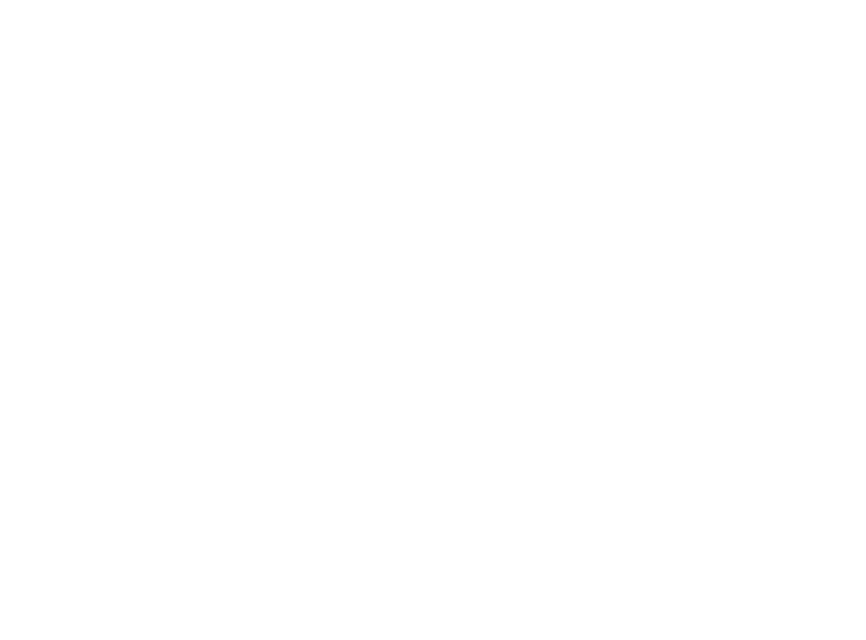
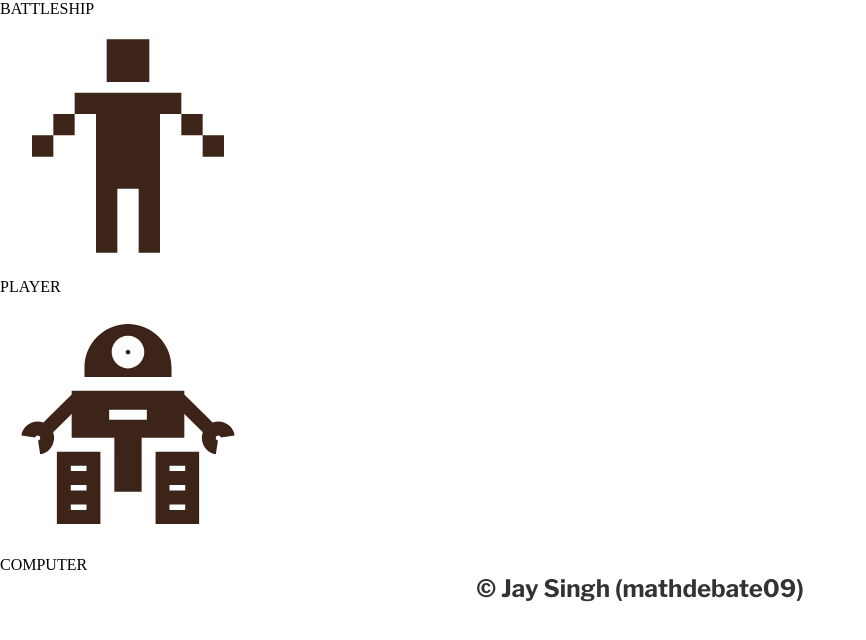
Before and after one commit to mathdebate09/battleship, a website built with webpack: page src/index.html in a window 1280 px wide. Shown: the whole page, without its empty margins (0-866 px from the left). Built offline with nearby package versions, Linux system fonts and the light colour scheme.

Commit message:
Add new assets and create game skeleton

```diff
--- a/src/index.html
+++ b/src/index.html
@@ -3,10 +3,11 @@
   <head>
     <meta charset="UTF-8" />
     <meta name="viewport" content="width=device-width, initial-scale=1.0" />
-    <title>Document</title>
+    <title>Battleship</title>
   </head>
 
   <body>
     <div class="container"></div>
+    </div>
   </body>
 </html>
--- a/src/index.js
+++ b/src/index.js
@@ -1,4 +1,4 @@
 import "./styles/main.css";
 import "./modules/icon.js";
-
-// npm install --save-dev eslint-config-prettier html-webpack-plugin terser-webpack-plugin css-minimizer-webpack-plugin style-loader css-loader
+import "./modules/skeleton.js";
+import "./modules/gameLoop.js";
--- a/src/modules/icon.js
+++ b/src/modules/icon.js
@@ -1,4 +1,4 @@
-import myIcon from "./assets/icon.svg";
+import myIcon from "../assets/images/blue-ship.svg";
 
 const link = document.createElement("link");
 link.rel = "icon";
--- /dev/null
+++ b/src/modules/skeleton.js
@@ -0,0 +1,81 @@
+import human from '../assets/images/human.svg';
+import computer from '../assets/images/computer.svg';
+
+/* Creates
+    <div class="container">
+      <div class="header">
+        <p>BATTLESHIP</p>
+      </div>
+      <div class="display">
+        <div class="player-board">
+          <div class="player-title"><img></img><p>PLAYER</p></div>
+          <div class="p-board"></div>
+        </div>
+        <div class="computer-div">
+          <div class="computer-title"><img></img><p>COMPUTER</p></div>
+          <div class="c-board"></div>
+        </div>
+        <div
+    </div> */
+
+const container = document.querySelector('.container');
+
+const header = document.createElement('div');
+header.className = 'header';
+header.innerHTML = '<p>BATTLESHIP</p>';
+container.appendChild(header);
+
+const display = document.createElement('div');
+display.className = 'display';
+container.appendChild(display);
+
+const playerBoard = document.createElement('div');
+playerBoard.className = 'player-div ';
+display.appendChild(playerBoard);
+
+const playerTitle = document.createElement('div');
+playerTitle.className = 'player-title';
+playerTitle.innerHTML = `<img src=${human}></img><p>PLAYER</p>`;
+playerBoard.appendChild(playerTitle);
+
+const pBoard = document.createElement('div');
+pBoard.className = 'p-board';
+
+for (let i = 0; i < 10; i++) {
+  for (let j = 0; j < 10; j++) {
+      const cell = document.createElement('div');
+      cell.className = 'e';
+      pBoard.appendChild(cell);
+  }
+}
+
+playerBoard.appendChild(pBoard);
+
+const computerDiv = document.createElement('div');
+computerDiv.className = 'computer-div';
+display.appendChild(computerDiv);
+
+const computerTitle = document.createElement('div');
+computerTitle.className = 'computer-title';
+computerTitle.innerHTML = `<img src=${computer}></img><p>COMPUTER</p>`;
+computerDiv.appendChild(computerTitle);
+
+const cBoard = document.createElement('div');
+cBoard.className = 'c-board';
+
+for (let i = 0; i < 10; i++) {
+  for (let j = 0; j < 10; j++) {
+      const cell = document.createElement('div');
+      cell.className = 'e';
+      cBoard.appendChild(cell);
+  }
+}
+
+computerDiv.appendChild(cBoard);
+document.body.appendChild(container);
+
+const createFooter = document.createElement("div");
+createFooter.classList.add("footer");
+createFooter.innerHTML =
+  '<p>© Jay Singh <a href="https://github.com/mathdebate09/battleship" target="_blank">(mathdebate09)</a></p>';
+container.appendChild(createFooter);
```
Also changed, not shown: src/assets/fonts/BlackOpsOne-Regular.ttf (added), src/assets/images/blue-ship.svg (added), src/assets/images/computer.svg (added), src/assets/images/human.svg (added), src/assets/images/icon.svg (deleted), src/assets/images/red-ship.svg (added).
